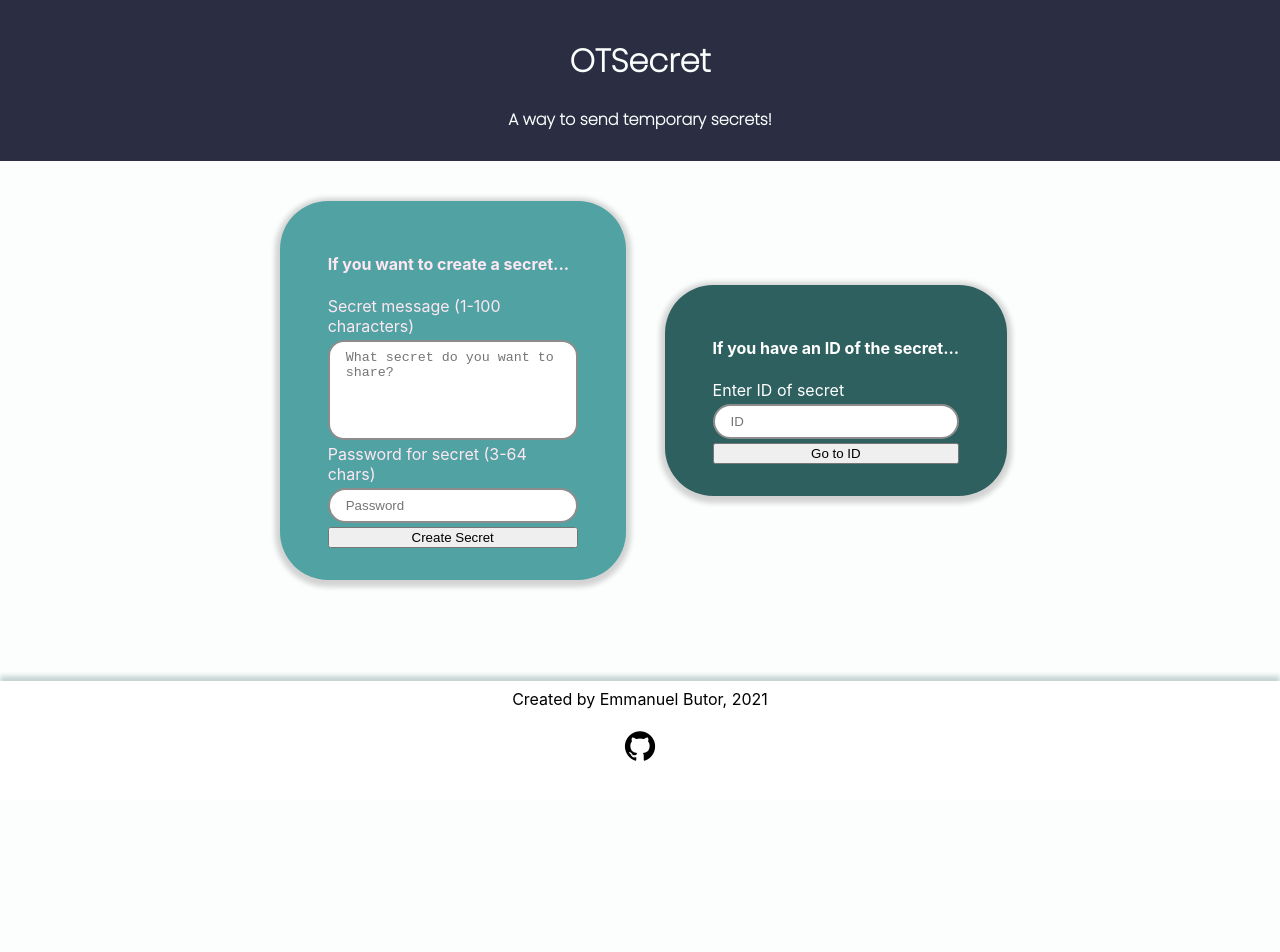
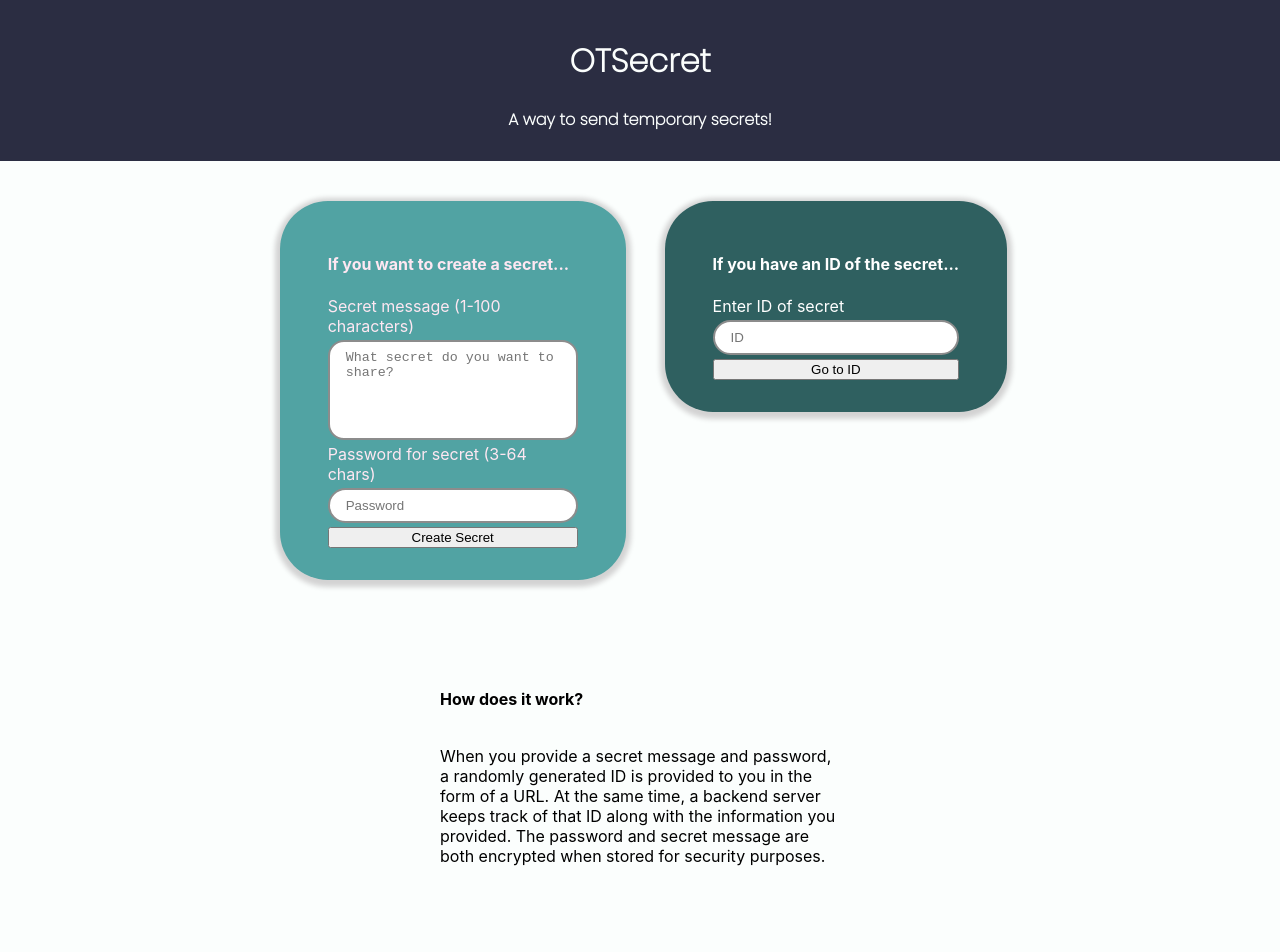
Before and after one commit to Emman-B/OTSecret, a React (Create React App) app in the folder frontend/: page /#/ in a window 1280 px wide. Shown: the top 952 px of the page. Before the commit the page ends 800 px from the top, so only its background shows below. Built offline with nearby package versions, Linux system fonts and the light colour scheme.

Commit message:
Added more instructions on how to use the app and how it works

```diff
--- a/frontend/src/App.css
+++ b/frontend/src/App.css
@@ -72,7 +72,7 @@ textarea:focus {
     display: flex;
     flex-wrap: wrap;
     justify-content: center; /* centers items to middle of flex box */
-    align-items: center; /* centers items vertically */
+    align-items: flex-start; /* keeps the flex items to the top without stretching */
 }
 .app-panel {
     display: flex;
--- a/frontend/src/components/CreateSecret.css
+++ b/frontend/src/components/CreateSecret.css
@@ -10,3 +10,7 @@
 
     filter: invert(25%);
 }
+
+.create-instructions {
+    width: 200px;
+}
--- a/frontend/src/components/CreateSecret.js
+++ b/frontend/src/components/CreateSecret.js
@@ -43,6 +43,10 @@ export default function CreateSecret() {
                     <span>Give this URL to the recipient: </span>
                     <a href={newURL}>{newURL}</a>
                     <button type='button' onClick={() => copyToClipboard()}>Copy to Clipboard</button>
+                    <span className='create-instructions'>
+                        This secret will expire in 15 minutes, or when the recipient
+                        reveals the secret.
+                    </span>
                 </>
             );
         } else if (newID === null) {
--- /dev/null
+++ b/frontend/src/components/HowItWorks.css
@@ -0,0 +1,11 @@
+section.how-it-works {
+    display: flex;
+    flex-direction: column;
+    align-items: center;
+    padding: 0 0.5rem;
+    margin-top: 5rem;
+}
+
+section.how-it-works * {
+    width: clamp(200px, 70%, 400px);
+}
--- /dev/null
+++ b/frontend/src/components/HowItWorks.js
@@ -0,0 +1,15 @@
+import './HowItWorks.css';
+export default function HowItWorks() {
+    return (
+        <section className='how-it-works'>
+            <h4>How does it work?</h4>
+            <p>
+                When you provide a secret message and password, a randomly
+                generated ID is provided to you in the form of a URL. At the
+                same time, a backend server keeps track of that ID along with
+                the information you provided. The password and secret message
+                are both encrypted when stored for security purposes.
+            </p>
+        </section>
+    );
+}
--- a/frontend/src/routes/HomeRoute.js
+++ b/frontend/src/routes/HomeRoute.js
@@ -1,12 +1,16 @@
 import CreateSecret from "../components/CreateSecret";
+import HowItWorks from "../components/HowItWorks";
 import RedirectToID from "../components/RedirectToID";
 
 
 export default function HomeRoute() {
     return (
-        <div className='app-panels-container'>
-            <CreateSecret />
-            <RedirectToID />
-        </div>
+        <>
+            <div className='app-panels-container'>
+                <CreateSecret />
+                <RedirectToID />
+            </div>
+            <HowItWorks />
+        </>
     );
 }
```
Also changed, not shown: 1 other file (tests, documents, lock files or other folders).
